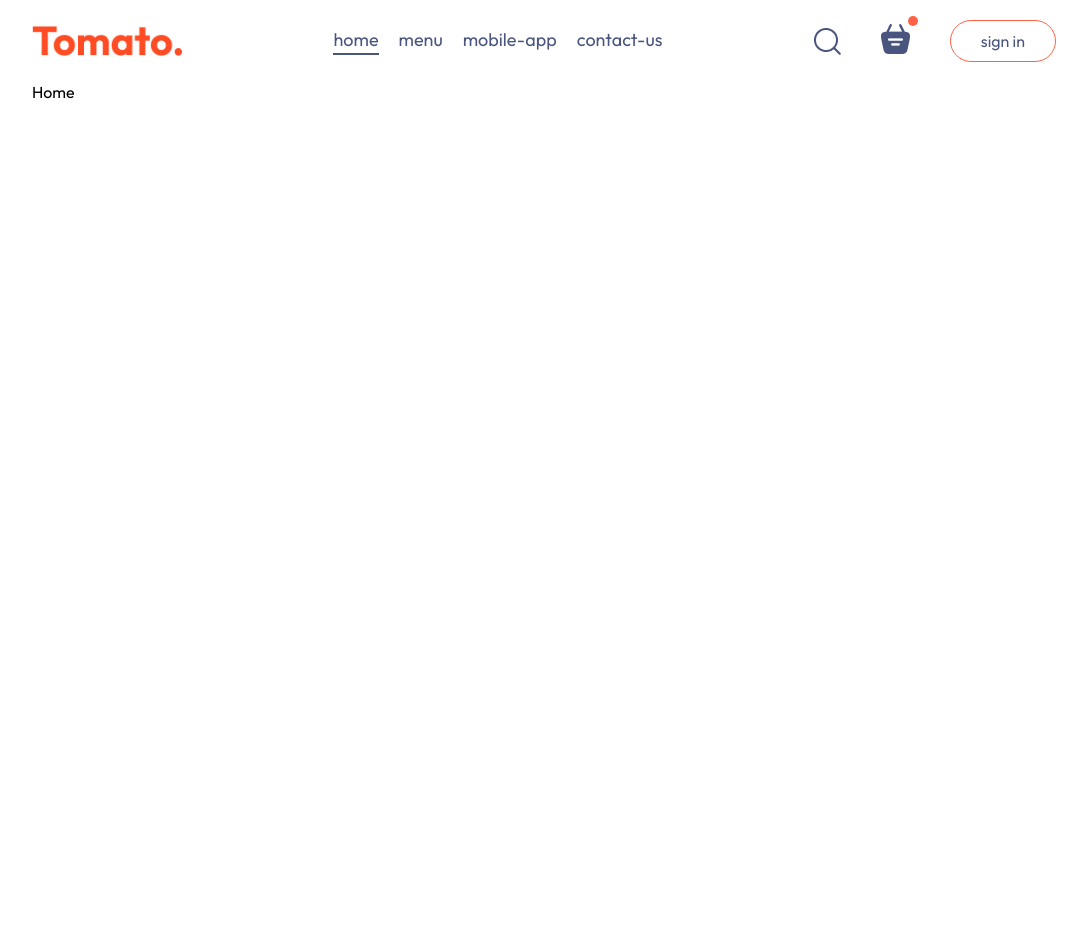
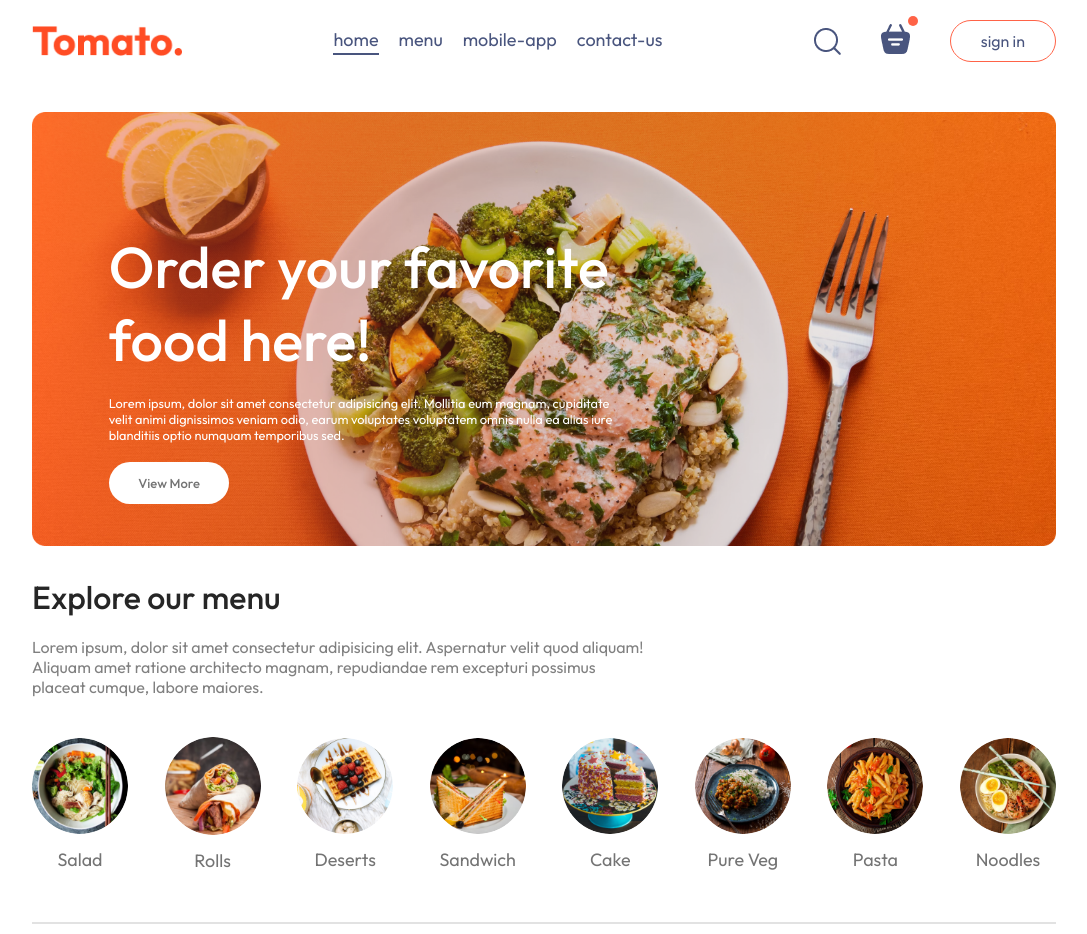
Before and after one commit to github-irshad/Food-Delivery-App, a React (Vite) app: page / in a window 1280 px wide. Shown: the whole page, without its empty margins (96-1183 px from the left). Before the commit the page ends 800 px from the top, so only its background shows below. Built offline with nearby package versions, Linux system fonts and the light colour scheme.

Commit message:
explore menu completed

```diff
--- /dev/null
+++ b/src/components/ExploreMenu/ExploreMenu.css
@@ -0,0 +1,53 @@
+.explore-menu {
+    display: flex;
+    flex-direction: column;
+    gap: 20px;
+}
+
+.explore-menu h1 {
+    font-weight: 500;
+    color: #262626;
+}
+
+.explore-menu-text {
+    max-width: 60%;
+    color: #808080;
+}
+
+.explore-menu-list {
+    display: flex;
+    gap: 30px;
+    align-items: center;
+    text-align: center;
+    justify-content: space-between;
+    margin: 20px 0px;
+    overflow-x: scroll;
+}
+
+.explore-menu-list::-webkit-scrollbar {
+    display: none;
+}
+
+.explore-menu-list-item img {
+    width: 7.5vw;
+    min-width: 80px;
+    cursor: pointer;
+    border-radius: 50%;
+    transition: 0.2s;
+}
+.explore-menu-list-item p{
+    color: #747474;
+    font-size: max(1.4vw,16px);
+    margin-top: 10px;
+    cursor: pointer;
+}
+.explore-menu hr{
+    margin: 10px 0px;
+    background-color: #e2e2e2;
+    height: 2px;
+    border: none;
+}
+.explore-menu-list-item .active{
+    border: 4px solid tomato;
+    padding: 2px;
+}
--- /dev/null
+++ b/src/components/ExploreMenu/ExploreMenu.jsx
@@ -0,0 +1,41 @@
+import React from "react";
+import "./ExploreMenu.css";
+import { menu_list } from "../../assets/assets";
+
+const ExploreMenu = ({ category, setCategory }) => {
+  return (
+    <div className="explore-menu" id="explore-menu">
+      <h1>Explore our menu</h1>
+      <p className="explore-menu-text">
+        Lorem ipsum, dolor sit amet consectetur adipisicing elit. Aspernatur
+        velit quod aliquam! Aliquam amet ratione architecto magnam, repudiandae
+        rem excepturi possimus placeat cumque, labore maiores.
+      </p>
+      <div className="explore-menu-list">
+        {menu_list.map((item, index) => {
+          return (
+            <div
+              onClick={() => {
+                setCategory((prev) =>
+                  prev === item.menu_name ? "All" : item.menu_name
+                );
+              }}
+              key={index}
+              className="explore-menu-list-item"
+            >
+              <img
+                className={category === item.menu_name ? "active" : ""}
+                src={item.menu_image}
+                alt=""
+              />
+              <p>{item.menu_name}</p>
+            </div>
+          );
+        })}
+      </div>
+      <hr />
+    </div>
+  );
+};
+
+export default ExploreMenu;
--- /dev/null
+++ b/src/components/Header/Header.css
@@ -0,0 +1,38 @@
+.header{
+    background: url('/header_img.png')  no-repeat ;
+    height: 34vw;
+    margin : 30px auto;
+    background-size: contain;
+    position: relative;
+}
+
+.header-content{
+    position: absolute;
+    display: flex;
+    flex-direction: column;
+    align-items: start;
+    gap: 1.5vw;
+    max-width: 50%;
+    bottom: 10%;
+    left: 6vw;
+    animation: fadeIn 3s;
+}
+.header-content h2{
+    font-weight: 500;
+    color: white;
+    font-size: max(4.5vw,22px);
+}
+
+.header-content p{
+    color: white;
+    font-size: 1vw;
+}
+.header-content button{
+    border: none;
+    color: #747474;
+    background-color: white;
+    border-radius: 50px;
+    font-weight: 500;
+    font-size: max(1vw,13px);
+    padding: 1vw 2.3vw;
+}
--- /dev/null
+++ b/src/components/Header/Header.jsx
@@ -0,0 +1,21 @@
+import React from "react";
+import "./Header.css";
+
+const Header = () => {
+  return (
+    <div className="header">
+      <div className="header-content">
+        <h2>Order your favorite food here!</h2>
+        <p>
+          Lorem ipsum, dolor sit amet consectetur adipisicing elit. Mollitia eum
+          magnam, cupiditate velit animi dignissimos veniam odio, earum
+          voluptates voluptatem omnis nulla ea alias iure blanditiis optio
+          numquam temporibus sed.
+        </p>
+        <button>View More</button>
+      </div>
+    </div>
+  );
+};
+
+export default Header;
--- /dev/null
+++ b/src/context/StoreContext.jsx
@@ -0,0 +1,12 @@
+import { createContext } from "react";
+
+export const StoreContext = createContext(null);
+
+const StoreContextProvider = (props) => {
+  const contextValue = {};
+  return <StoreContext.Provider value={contextValue}>
+    {props.children}
+  </StoreContext.Provider>;
+};
+
+export default StoreContextProvider
--- a/src/index.css
+++ b/src/index.css
@@ -20,3 +20,11 @@
   width: 80%;
   margin: auto;
 }
+@keyframes fadeIn {
+  0%{
+    opacity: 0;
+  }
+  100%{
+    opacity: 1;
+  }
+}
--- a/src/main.jsx
+++ b/src/main.jsx
@@ -1,11 +1,13 @@
-import { StrictMode } from "react";
 import { createRoot } from "react-dom/client";
 import "./index.css";
 import App from "./App.jsx";
 import { BrowserRouter } from "react-router-dom";
+import StoreContextProvider from "./context/StoreContext.jsx";
 
 createRoot(document.getElementById("root")).render(
   <BrowserRouter>
-    <App />
+    <StoreContextProvider>
+      <App />
+    </StoreContextProvider>
   </BrowserRouter>
 );
--- a/src/pages/Home/Home.jsx
+++ b/src/pages/Home/Home.jsx
@@ -1,9 +1,15 @@
-import React from 'react'
+import React, { useState } from "react";
+import Header from "../../components/Header/Header";
+import ExploreMenu from "../../components/ExploreMenu/ExploreMenu";
 
 const Home = () => {
+    const[category,setCategory] = useState("All");
   return (
-    <div>Home</div>
-  )
-}
+    <div>
+      <Header />
+      <ExploreMenu category={category} setCategory = {setCategory}/>
+    </div>
+  );
+};
 
-export default Home
+export default Home;
```
Also changed, not shown: public/header_img.png (added).
